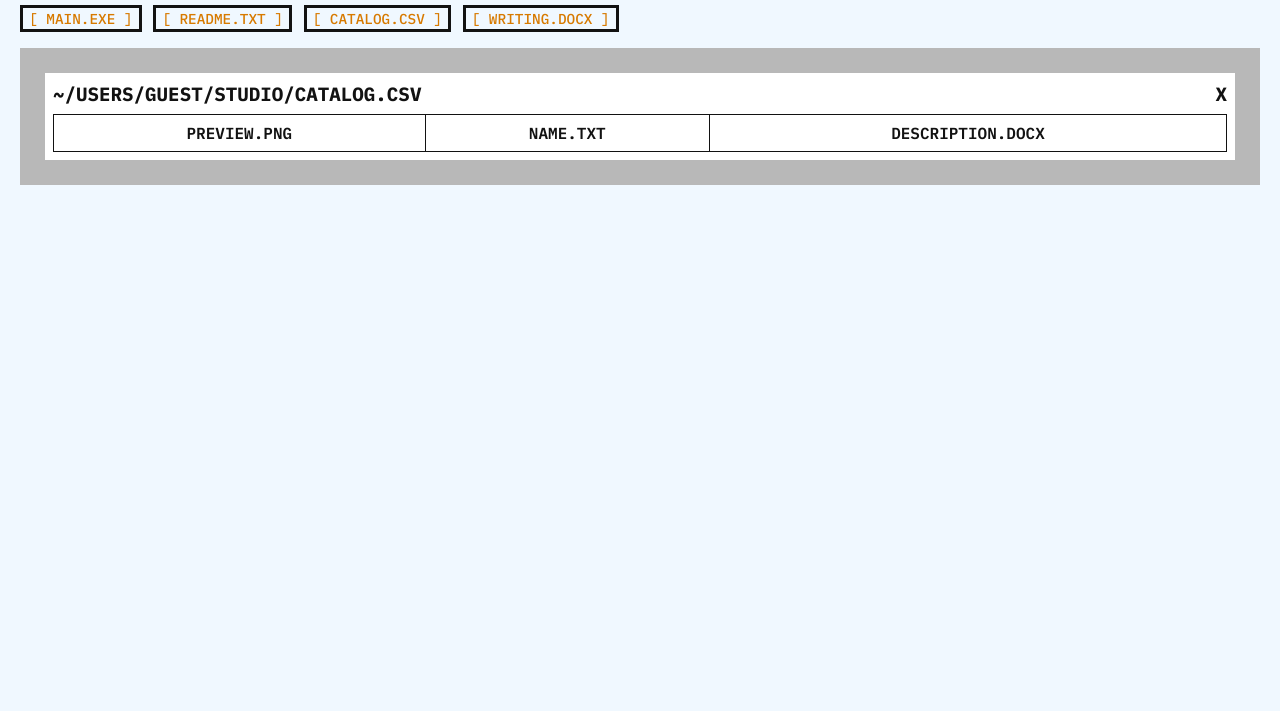
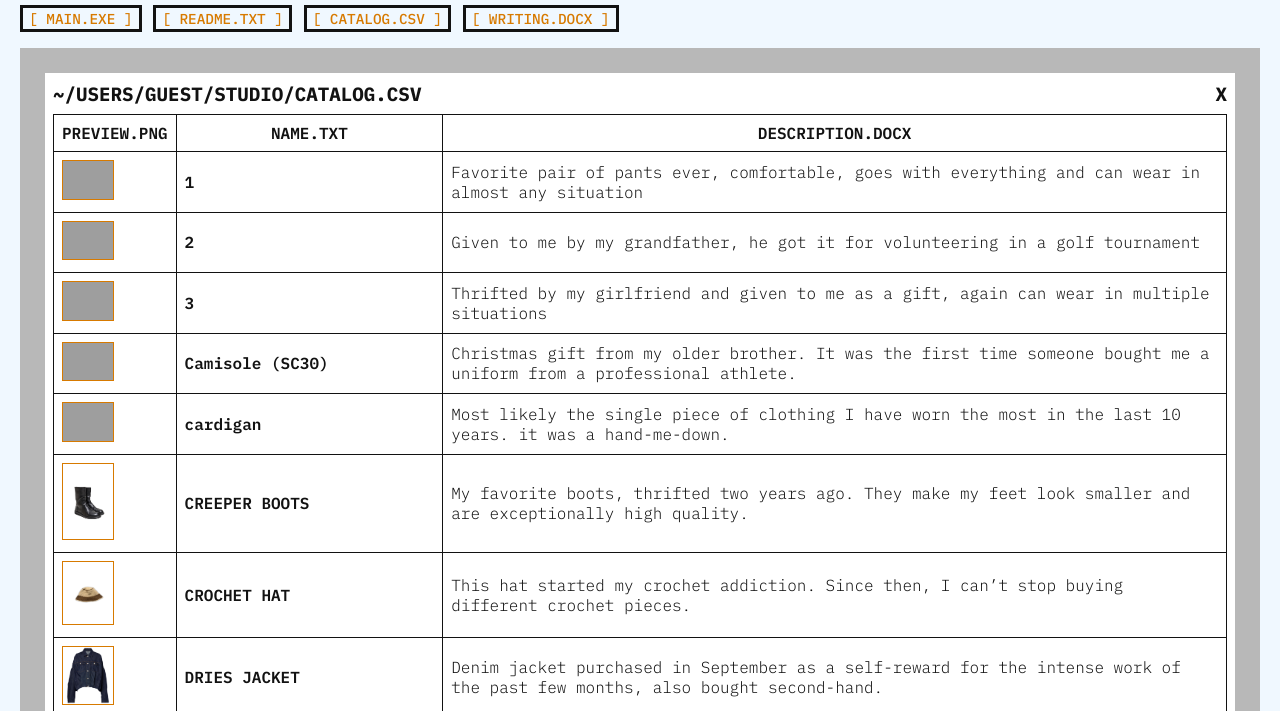
Before and after one commit to trist-nko/speculative-studio, a plain HTML site: page pages/catalog.html in a window 1280 px wide. Shown: the part 89-800 px from the top of the page. Drawn offline with Linux system fonts and the light colour scheme; no server answers; grey boxes are pictures that could not be loaded.

Commit message:
re-route js file for imgs

```diff
--- a/assets/js/script.js
+++ b/assets/js/script.js
@@ -3,7 +3,7 @@ document.addEventListener("DOMContentLoaded", () => {
   // Check if we are on the catalog page
   const catalogBody = document.getElementById("catalog-body");
   if (catalogBody) {
-    fetch("../catalog.json")
+    fetch("../assets/catalog.json")
       .then((response) => response.json())
       .then((data) => {
         data.forEach((item) => {
@@ -15,7 +15,7 @@ document.addEventListener("DOMContentLoaded", () => {
             item.name || item.id.split(".")[0].replace(/[-_]/g, " ");
 
           row.innerHTML = `
-            <td><img src="../images/catalog-img/${item.id}" alt="${itemName}"></td>
+            <td><img src="../assets/images/catalog-img/${item.id}" alt="${itemName}" onerror="this.onerror=null;this.src='';this.alt='Image Not Found'; this.style.width='50px'; this.style.height='50px';"></td>
             <td>${itemName}</td>
             <td class="desc">${item.description}</td>
           `;
--- a/pages/catalog.html
+++ b/pages/catalog.html
@@ -1,4 +1,4 @@
-<!DOCTYPE html>
+<!doctype html>
 <html lang="en">
   <head>
     <meta charset="UTF-8" />
```
Also changed, not shown: pages/readme.html (+1 -1 lines).
